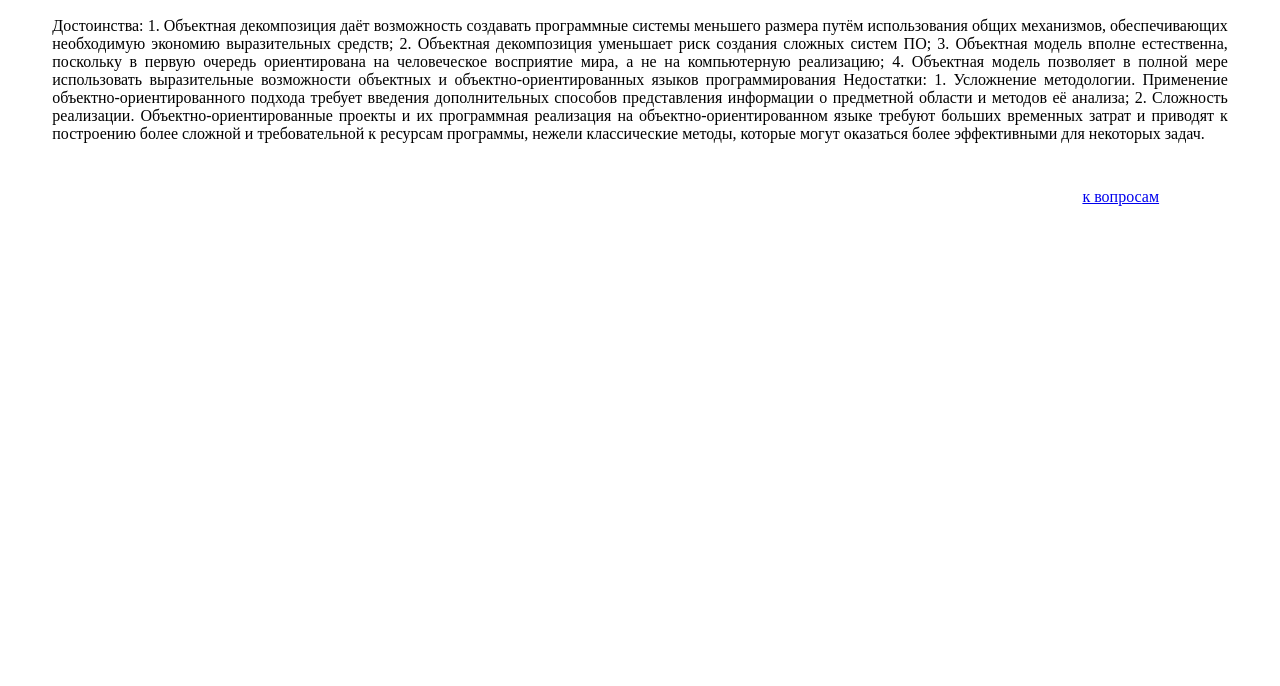
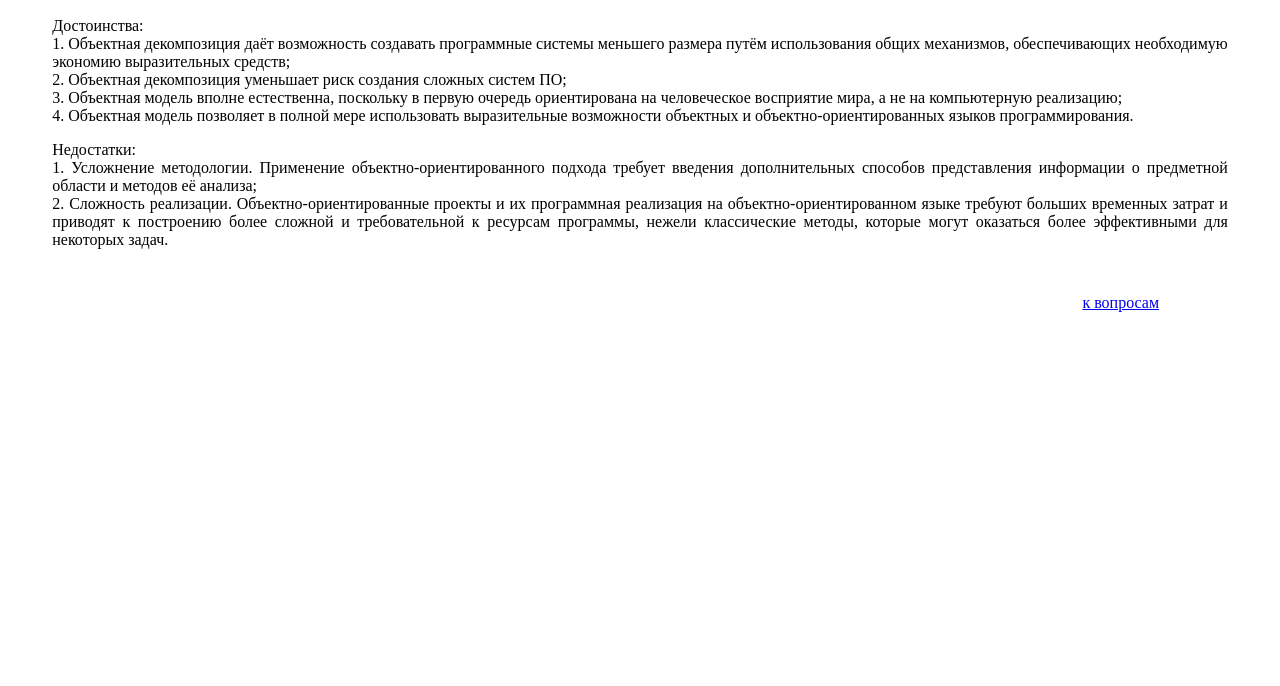
Before and after one commit to Aurelia2304/Aurelia2304.github.io, a plain HTML site: page task4.html in a window 1280 px wide. Shown: the part 114-800 px from the top of the page. Drawn offline with Linux system fonts and the light colour scheme.

Commit message:
Исправлен ответ на вопрос №4

```diff
--- a/task4.html
+++ b/task4.html
@@ -5,16 +5,16 @@
 	<link rel="stylesheet" href="Style.css">
 </head>
 <body>
-	<h2 class="taskTitle"><b>Вопрос №4.</b>В чём заключаются преимущества и недостатки объективно-ориентированного подхода в программировании?</h2>
+	<h2 class="taskTitle"><b>Вопрос №4.</b> В чём заключаются преимущества и недостатки объективно-ориентированного подхода в программировании?</h2>
 	<div class="taskAnswer">
-		Достоинства:
-1.	Объектная декомпозиция даёт возможность создавать программные системы меньшего размера путём использования общих механизмов, обеспечивающих необходимую экономию выразительных средств;
-2.	Объектная декомпозиция уменьшает риск создания сложных систем ПО;
-3.	Объектная модель вполне естественна, поскольку в первую очередь ориентирована на человеческое восприятие мира, а не на компьютерную реализацию;
-4.	Объектная модель позволяет в полной мере использовать выразительные возможности объектных и объектно-ориентированных языков программирования
-                Недостатки:
-1.	Усложнение методологии. Применение объектно-ориентированного подхода требует введения дополнительных способов представления информации о предметной области и методов её анализа;
-2.	Сложность реализации. Объектно-ориентированные проекты и их программная реализация на объектно-ориентированном языке требуют больших временных затрат и приводят к построению более сложной и требовательной к ресурсам программы, нежели классические методы, которые могут оказаться более эффективными для некоторых задач.
+		<p>Достоинства:<br>
+1.	Объектная декомпозиция даёт возможность создавать программные системы меньшего размера путём использования общих механизмов, обеспечивающих необходимую экономию выразительных средств;<br>
+2.	Объектная декомпозиция уменьшает риск создания сложных систем ПО;<br>
+3.	Объектная модель вполне естественна, поскольку в первую очередь ориентирована на человеческое восприятие мира, а не на компьютерную реализацию;<br>
+4.	Объектная модель позволяет в полной мере использовать выразительные возможности объектных и объектно-ориентированных языков программирования.</p>
+                <p>Недостатки:<br>
+1.	Усложнение методологии. Применение объектно-ориентированного подхода требует введения дополнительных способов представления информации о предметной области и методов её анализа;<br>
+2.	Сложность реализации. Объектно-ориентированные проекты и их программная реализация на объектно-ориентированном языке требуют больших временных затрат и приводят к построению более сложной и требовательной к ресурсам программы, нежели классические методы, которые могут оказаться более эффективными для некоторых задач.</p>
 	</div>
 	<a class="taskToMenu" href="index.html">к вопросам</a>
 </body>
```
